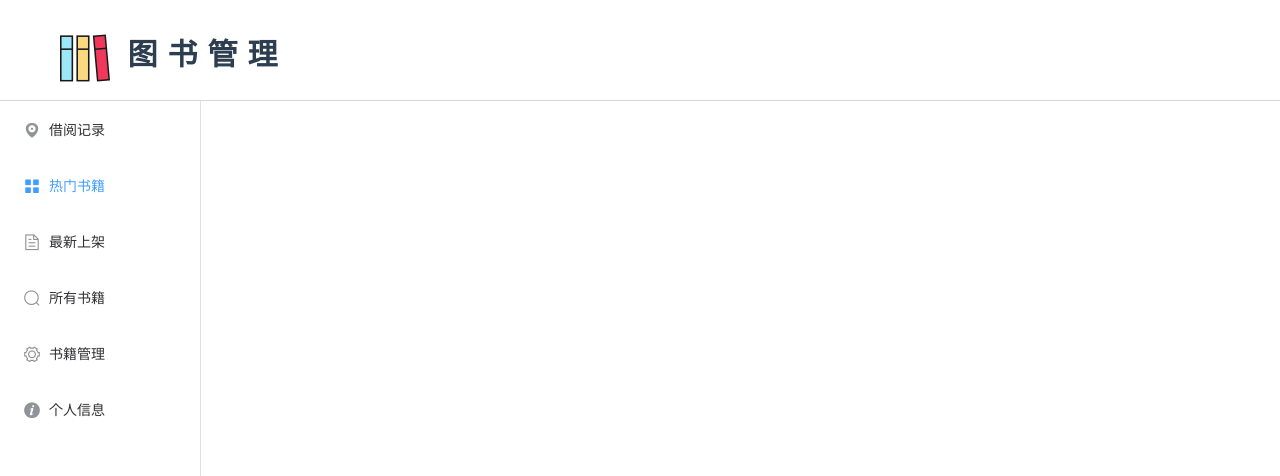
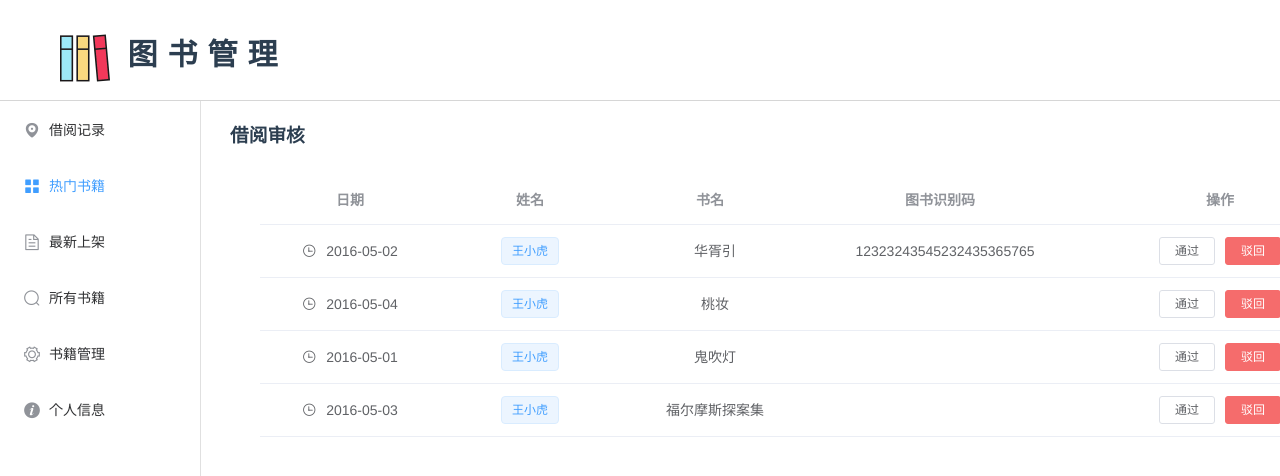
Before and after one commit to SalmonDaze/booklbsys, a Vue app: page /homepage/check in a window 1280 px wide. Shown: the top 476 px of the page. Built offline with nearby package versions, Linux system fonts and the light colour scheme; no server answers; sample sign-in values are in the browser's storage.

Commit message:
个人借阅校验完善，新增借阅审核

```diff
--- a/src/content/Check.vue
+++ b/src/content/Check.vue
@@ -1,15 +1,109 @@
 <template>
   <div class="check">
-    <div class="check"></div>
+    <div class="check1">
+      <h3>借阅审核</h3>
+      <div class="table">
+        <el-table :data="tableData"
+          style="width: 100%">
+          <el-table-column label="日期"
+            width="180">
+            <template slot-scope="scope">
+              <i class="el-icon-time"></i>
+              <span style="margin-left: 10px">{{ scope.row.date }}</span>
+            </template>
+          </el-table-column>
+          <el-table-column label="姓名"
+            width="180">
+            <template slot-scope="scope">
+              <el-popover trigger="hover"
+                placement="top">
+                <p>姓名: {{ scope.row.name }}</p>
+                <p>书籍: {{ scope.row.bookname }}</p>
+                <div slot="reference"
+                  class="name-wrapper">
+                  <el-tag size="medium">{{ scope.row.name }}</el-tag>
+                </div>
+              </el-popover>
+            </template>
+          </el-table-column>
+          <el-table-column label="书名"
+            width="180">
+            <template slot-scope="scope">
+              <span style="margin-left: 10px">{{ scope.row.bookname }}</span>
+            </template>
+          </el-table-column>
+          <el-table-column label="图书识别码"
+            width="280">
+            <template slot-scope="scope">
+              <span style="margin-left: 10px">{{ scope.row.bookid }}</span>
+            </template>
+          </el-table-column>
+          <el-table-column label="操作">
+            <template slot-scope="scope">
+              <el-button size="mini"
+                @click="handleEdit(scope.$index, scope.row)">通过</el-button>
+              <el-button size="mini"
+                type="danger"
+                @click="handleDelete(scope.$index, scope.row)">驳回</el-button>
+            </template>
+          </el-table-column>
+        </el-table>
+      </div>
+    </div>
+
   </div>
 </template>
 
 <script>
 export default {
-
+  data() {
+    return {
+      tableData: [{
+        date: '2016-05-02',
+        name: '王小虎',
+        bookname: '华胥引',
+        bookid:'12323243545232435365765'
+      }, {
+        date: '2016-05-04',
+        name: '王小虎',
+        bookname: '桃妆'
+      }, {
+        date: '2016-05-01',
+        name: '王小虎',
+        bookname: '鬼吹灯'
+      }, {
+        date: '2016-05-03',
+        name: '王小虎',
+        bookname: '福尔摩斯探案集'
+      }]
+    }
+  },
+  methods: {
+    handleEdit(index, row) {
+      console.log(index, row);
+    },
+    handleDelete(index, row) {
+      console.log(index, row);
+    }
+  }
 }
 </script>
 
 <style>
-
+.check {
+  position: absolute;
+  top: 120px;
+  left: 230px;
+  height: 900px;
+}
+.check1 {
+  width: 1600px;
+}
+.check .table {
+  width: 1100px;
+  margin: 30px 0px 0px 30px;
+}
+.check .table .el-table td,.check .table .el-table th{
+  text-align: center;
+}
 </style>
--- a/src/content/User_ Borrowingrecords.vue
+++ b/src/content/User_ Borrowingrecords.vue
@@ -135,7 +135,7 @@ export default {
     do_searchbook(input_bookname) {
       var NewItems = [];
       if (!input_bookname) {
-        this.$message.error("请输入要查询的书名");
+        this.$message.warning("请输入要查询的书名");
         return false;
       } else {
         this.tableData.map(function (item) {
@@ -151,6 +151,11 @@ export default {
     },
     // 续借书籍
     do_renewal(renewal_time) {
+      if (renewal_time) {
+        if (!Number.isInteger(renewal_time)) {
+          this.$message.error("输入框只能输入1-30的数字！");
+          return false;
+        } else {
           for (const gx of this.multipleSelection) {
             if (gx.yn === "是") {
               this.$message.error("请借阅后再操作！");
@@ -167,10 +172,21 @@ export default {
               this.$message.error("续借成功！");
             }
           }
+        }
+      } else if (this.multipleSelection.length === 0) {
+        this.$message.error("请勾选需要续借的书籍！");
+        return false;
+      } else {
+        this.$message.warning("请输入续借时间！");
+        return false;
+      }
     },
     // 还书
     do_return() {
       for (const gx of this.multipleSelection) {
+        if (gx.yn === "是") {
+          this.$message.warning("书籍已归还，请勿重复操作！");
+        } else {
           this.$ajax({
             url: '/api/returnBook',
             method: 'post',
@@ -179,6 +195,7 @@ export default {
               _userId: this.$store.state.user._id
             }
           }).then(res => console.log(res))
+        }
       }
     },
     // 分页
--- a/src/page/record_title.vue
+++ b/src/page/record_title.vue
@@ -5,7 +5,8 @@
       <div class="operate">
         <el-input :placeholder="input_txt"
           prefix-icon="el-icon-search"
-          v-model="input_bookname" @keyup.enter.native="searchEnterFun">
+          v-model="input_bookname"
+          @keyup.enter.native="searchEnterFun">
         </el-input>
         <el-date-picker v-model="value_borrowtime"
           type="date"
@@ -41,7 +42,7 @@ export default {
   data() {
     return {
       // 书名查询
-      input_bookname:'',
+      input_bookname: '',
       // 选择借书时间
       value_borrowtime: '',
       // 续借时间
@@ -76,14 +77,16 @@ export default {
   },
   methods: {
     // 书名查询
-    searchEnterFun(){
+    searchEnterFun() {
       console.log(this.input_bookname)
-      this.$emit('doSearchbook',this.input_bookname);
+      this.$emit('doSearchbook', this.input_bookname);
     },
     // 续借
     renewal() {
       if (this.renewal_time > 30) {
-        this.renewal_time = 30
+        this.renewal_time = 30;
+      } else if (this.renewal_time < 1) {
+        this.renewal_time = 1;
       }
       console.log(this.renewal_time)
       this.$emit('doRenewal', this.renewal_time);
```
Lines whose indentation alone changed are shown as unchanged.
